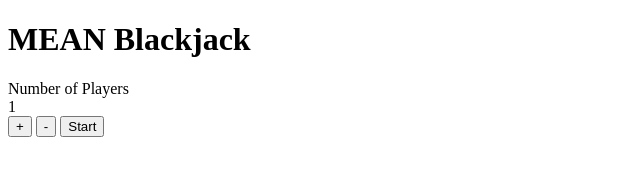
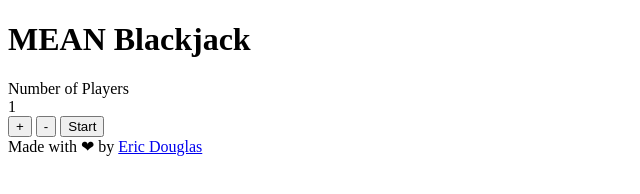
Before and after one commit to gabrielvalle/mean-blackjack, a website: page client/index.html at #!/home in a window 1280 px wide. Shown: the whole page, without its empty margins (0-640 px from the left). Drawn offline with Linux system fonts and the light colour scheme.

Commit message:
Add header and footer to index.html

```diff
--- a/client/home/home.html
+++ b/client/home/home.html
@@ -1,8 +1,4 @@
 <div>
-  <header>
-    <h1>MEAN Blackjack</h1>
-  </header>
-
   <section>
     <div class="players-box">
       <div class="players-box title">
--- a/client/index.html
+++ b/client/index.html
@@ -6,7 +6,15 @@
 </head>
 <body>
 
+  <header>
+    <h1>MEAN Blackjack</h1>
+  </header>
+
   <div ui-view></div>
+
+  <footer>
+    Made with ❤ by <a href="https://github.com/ericdouglas">Eric Douglas</a>
+  </footer>
 
   <!-- Angular Vendor Scripts -->
   <script src="public/vendor/angular/angular.min.js"></script>
```
